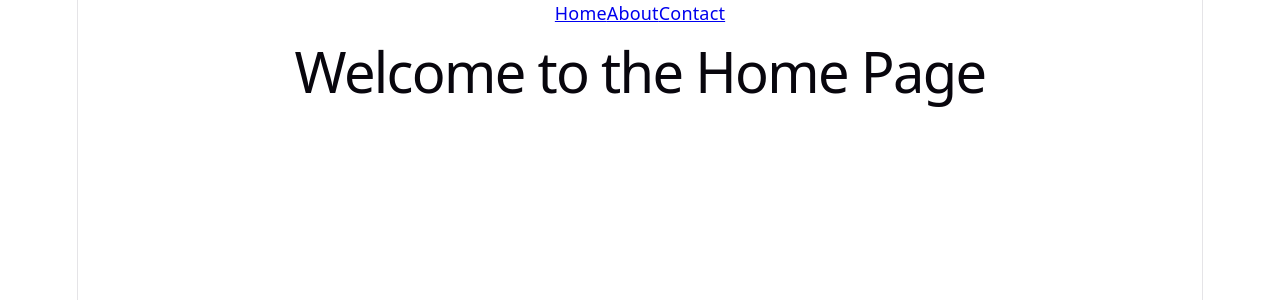
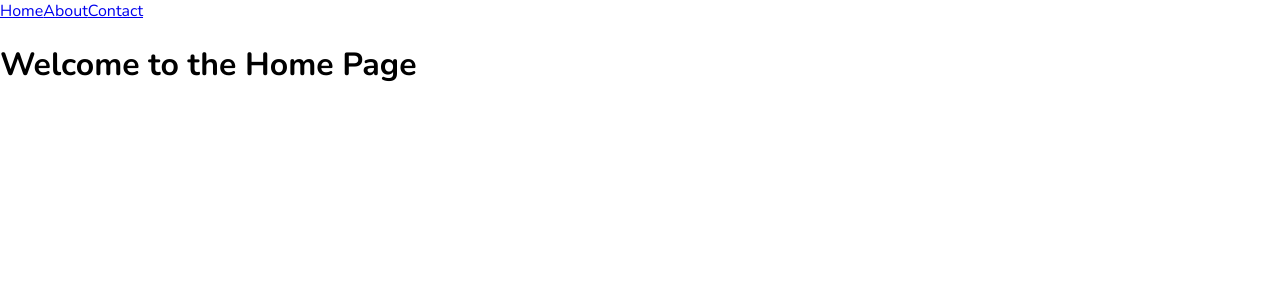
Before and after one commit to lottasep/spa-example, a React (Vite) app: page / in a window 1280 px wide. Shown: the top 300 px of the page. Built offline with nearby package versions, Linux system fonts and the light colour scheme.

Commit message:
Add Nunito font, delete default template CSS

```diff
--- a/index.html
+++ b/index.html
@@ -4,6 +4,9 @@
     <meta charset="UTF-8" />
     <link rel="icon" type="image/svg+xml" href="/favicon.svg" />
     <meta name="viewport" content="width=device-width, initial-scale=1.0" />
+    <link rel="preconnect" href="https://fonts.googleapis.com">
+    <link rel="preconnect" href="https://fonts.gstatic.com" crossorigin>
+    <link href="https://fonts.googleapis.com/css2?family=Nunito:ital,wght@0,200..1000;1,200..1000&display=swap" rel="stylesheet">
     <title>Single Page Application</title>
   </head>
   <body>
--- a/src/index.css
+++ b/src/index.css
@@ -1,111 +1,8 @@
-:root {
-  --text: #6b6375;
-  --text-h: #08060d;
-  --bg: #fff;
-  --border: #e5e4e7;
-  --code-bg: #f4f3ec;
-  --accent: #aa3bff;
-  --accent-bg: rgba(170, 59, 255, 0.1);
-  --accent-border: rgba(170, 59, 255, 0.5);
-  --social-bg: rgba(244, 243, 236, 0.5);
-  --shadow:
-    rgba(0, 0, 0, 0.1) 0 10px 15px -3px, rgba(0, 0, 0, 0.05) 0 4px 6px -2px;
-
-  --sans: system-ui, 'Segoe UI', Roboto, sans-serif;
-  --heading: system-ui, 'Segoe UI', Roboto, sans-serif;
-  --mono: ui-monospace, Consolas, monospace;
-
-  font: 18px/145% var(--sans);
-  letter-spacing: 0.18px;
-  color-scheme: light dark;
-  color: var(--text);
-  background: var(--bg);
-  font-synthesis: none;
-  text-rendering: optimizeLegibility;
-  -webkit-font-smoothing: antialiased;
-  -moz-osx-font-smoothing: grayscale;
-
-  @media (max-width: 1024px) {
-    font-size: 16px;
-  }
+body {
+  margin: 0;
+  font-family: "Nunito", sans-serif;
 }
 
-@media (prefers-color-scheme: dark) {
-  :root {
-    --text: #9ca3af;
-    --text-h: #f3f4f6;
-    --bg: #16171d;
-    --border: #2e303a;
-    --code-bg: #1f2028;
-    --accent: #c084fc;
-    --accent-bg: rgba(192, 132, 252, 0.15);
-    --accent-border: rgba(192, 132, 252, 0.5);
-    --social-bg: rgba(47, 48, 58, 0.5);
-    --shadow:
-      rgba(0, 0, 0, 0.4) 0 10px 15px -3px, rgba(0, 0, 0, 0.25) 0 4px 6px -2px;
-  }
-
-  #social .button-icon {
-    filter: invert(1) brightness(2);
-  }
-}
-
-body {
-  margin: 0;
-}
-
-#root {
-  width: 1126px;
-  max-width: 100%;
-  margin: 0 auto;
-  text-align: center;
-  border-inline: 1px solid var(--border);
-  min-height: 100svh;
-  display: flex;
-  flex-direction: column;
+* {
   box-sizing: border-box;
 }
-
-h1,
-h2 {
-  font-family: var(--heading);
-  font-weight: 500;
-  color: var(--text-h);
-}
-
-h1 {
-  font-size: 56px;
-  letter-spacing: -1.68px;
-  margin: 32px 0;
-  @media (max-width: 1024px) {
-    font-size: 36px;
-    margin: 20px 0;
-  }
-}
-h2 {
-  font-size: 24px;
-  line-height: 118%;
-  letter-spacing: -0.24px;
-  margin: 0 0 8px;
-  @media (max-width: 1024px) {
-    font-size: 20px;
-  }
-}
-p {
-  margin: 0;
-}
-
-code,
-.counter {
-  font-family: var(--mono);
-  display: inline-flex;
-  border-radius: 4px;
-  color: var(--text-h);
-}
-
-code {
-  font-size: 15px;
-  line-height: 135%;
-  padding: 4px 8px;
-  background: var(--code-bg);
-}
```
